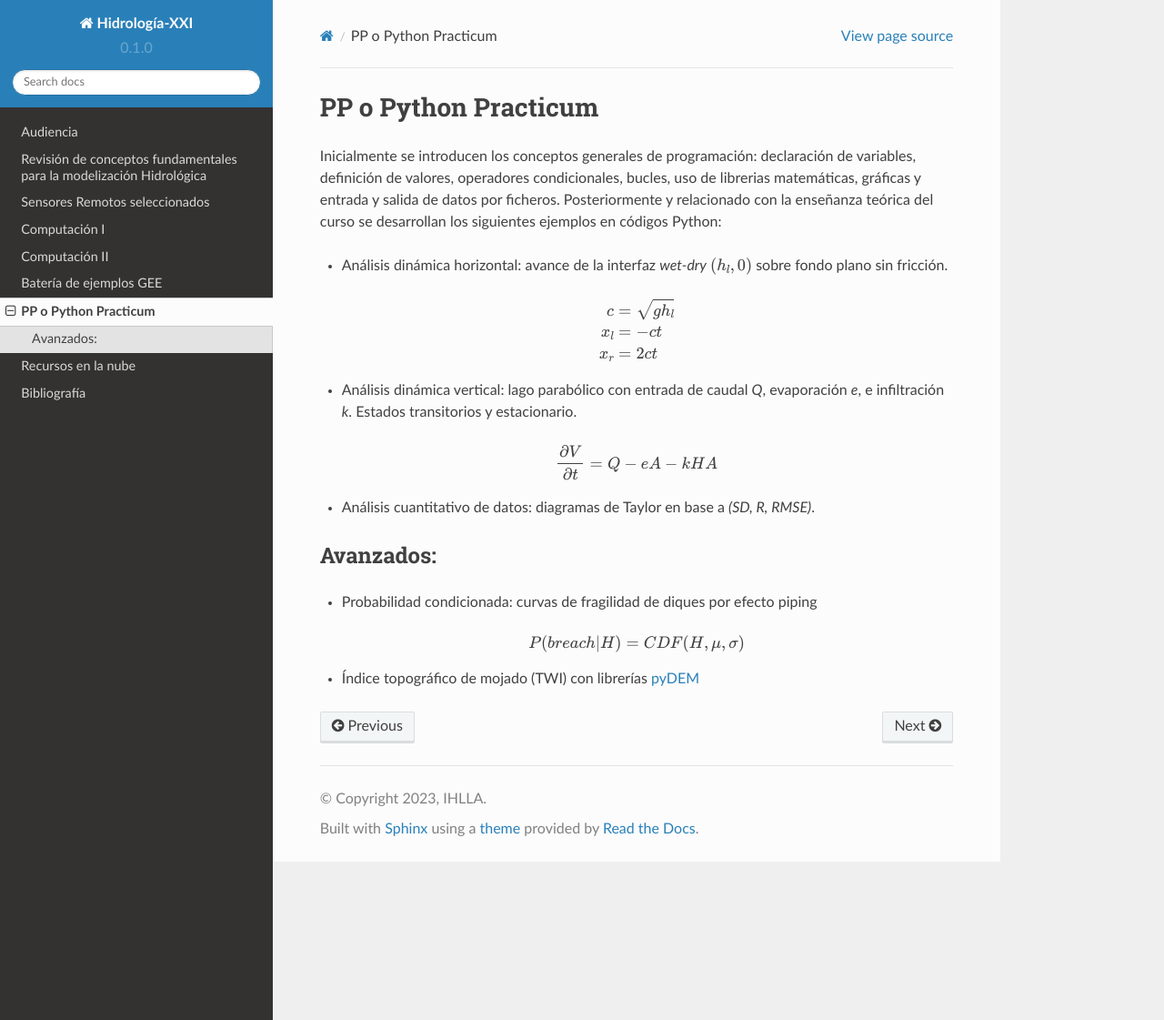
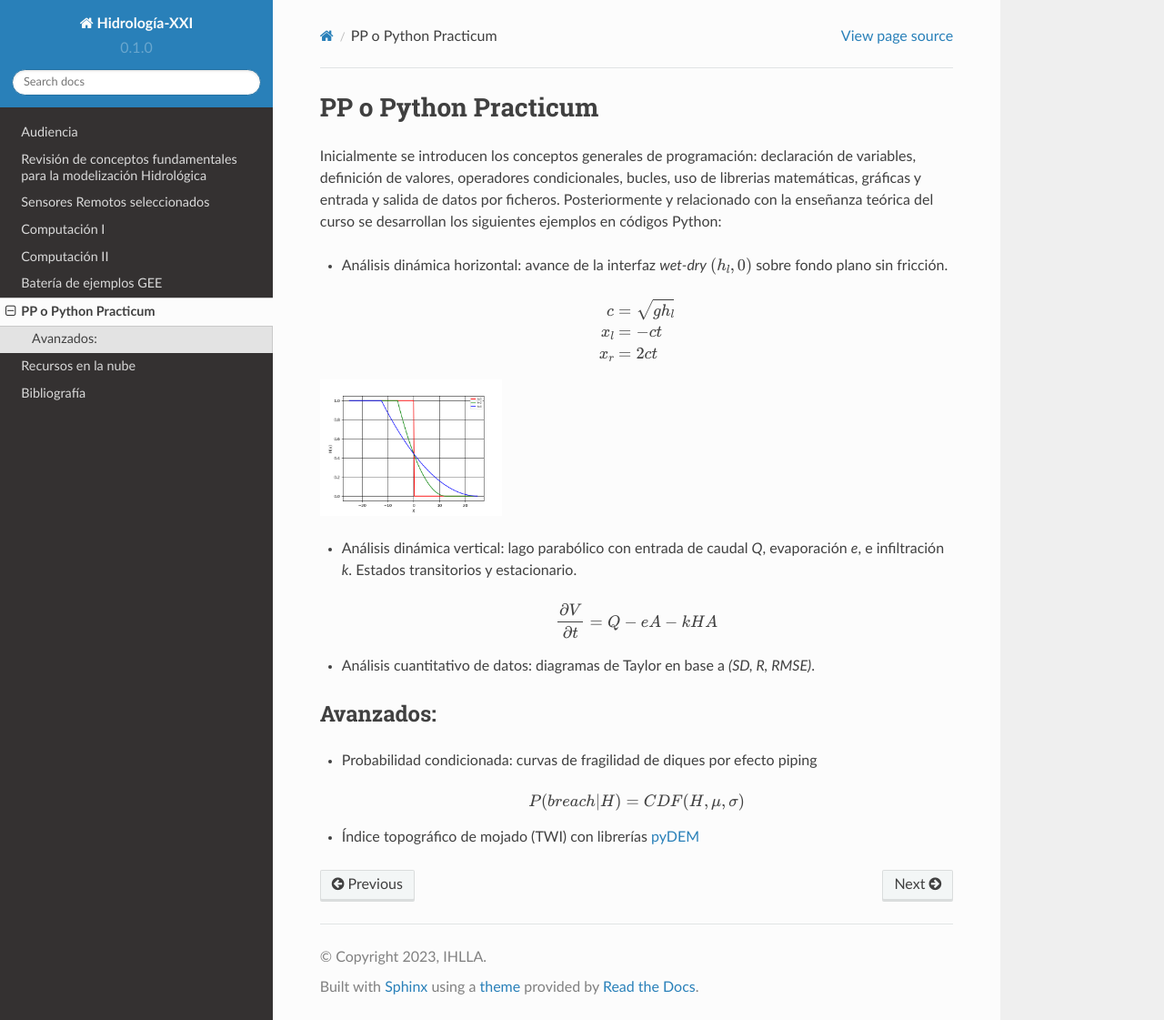
Before and after one commit to ivillamadrid/HidrologiaXXI, a Sphinx documentation site: the page built from docs/source/pythonpracticum.rst, in a window 1280 px wide and 1121 px high. Shown: the whole window at 91% size. Built offline with Sphinx 7.4.7 and the Read the Docs theme 2.0.0, drawn with Linux system fonts in a browser that asks for light colours.

Commit message:
Update pythonpracticum.rst

```diff
--- a/docs/source/pythonpracticum.rst
+++ b/docs/source/pythonpracticum.rst
@@ -11,6 +11,10 @@ Posteriormente y relacionado con la enseñanza teórica del curso se desarrollan
   c &= \sqrt{gh_l} \\
   x_l &= -ct \\
   x_r &= 2ct \\
+
+.. image:: ./Pics/Dry-Wet_Analytic_pp1.png
+  :width: 200
+  :alt: "Dry-Wet"
 
 * Análisis dinámica vertical: lago parabólico con entrada de caudal *Q*, evaporación *e*, e infiltración *k*. Estados transitorios y estacionario.
 
```
